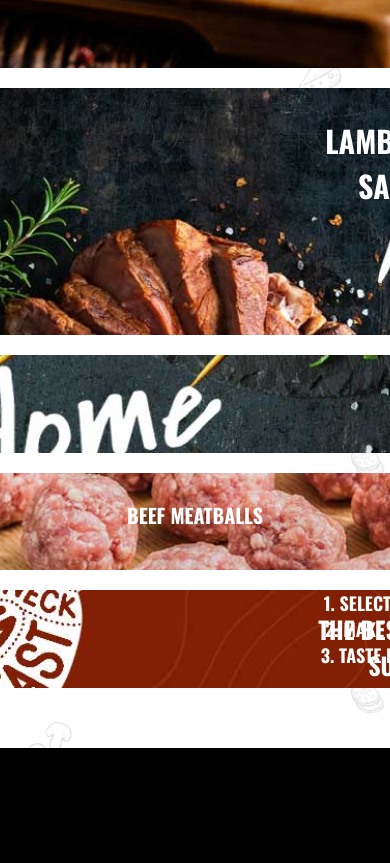
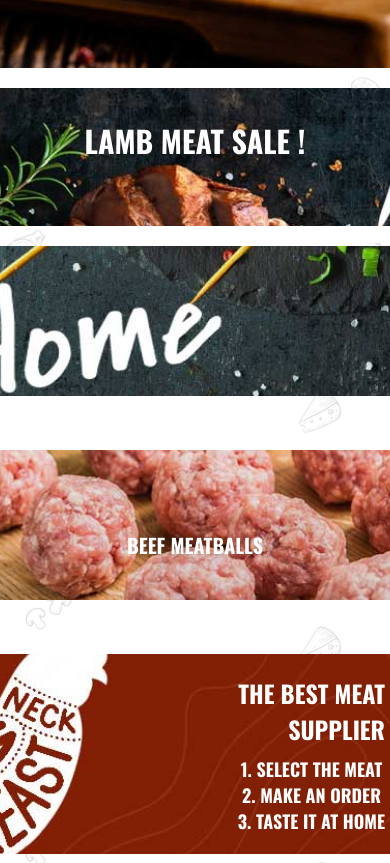
Before and after one commit to Kazirobin/2.Project_Butcher_Shop, a plain HTML site: page index.html in a window 390 px wide. Shown: the part 3497-4360 px from the top of the page. Drawn offline with nearby package versions, Linux system fonts and the light colour scheme.

Commit message:
update services

```diff
--- a/assets/css/style.css
+++ b/assets/css/style.css
@@ -682,7 +682,7 @@ h4.rate_icon{
   width: 600px;
   height: 600px;
   display: grid;
-  grid-template-columns: repeat(auto-fit,minmax(250px,1fr));
+  grid-template-columns: repeat(auto-fit,minmax(200px,1fr));
   gap: 20px;
   margin-inline-start: 20px;
 }
@@ -736,7 +736,14 @@ h4.services_service4_head{
 }
 @media(max-width:1000px){
   .service_bottom{
+    display: flex;
     flex-direction: column;
+    padding-inline: 40px;
+  }
+  .services_left h2,
+  .services_left p
+  {
+  left: 20%;
   }
   .services_right{
     padding: 0;
@@ -745,7 +752,6 @@ h4.services_service4_head{
 }
 @media(max-width:500px){
   .service_bottom{
-    flex-direction: column;
     max-width: 450px;
   }
   .services_left h2,
@@ -758,6 +764,7 @@ h4.services_service4_head{
     margin: 0;
     margin-block-start: 20px;
     grid-template-columns: 1fr;
+    height:800px;
   }
   .services_service1,
   .services_service2,
@@ -765,17 +772,28 @@ h4.services_service4_head{
   .services_service4{
     position: relative;
     max-width: 100%;
-    display: flex;
     text-align: center;
     background-size: 100%;
     background-position:left center;
   }
   .services_service1 h4{
     display: inline-block;
-    position: relative;
     text-align: center;
-    margin-left: auto;
-    padding-left: -40px;
+    max-width: 300px;
+  }
+  .services_service2,
+  .services_service3{
+
+    height: 150px;
+  }
+  .services_service4{
+    height: 200px;
+    width: 100%;
+    margin: 0 auto;
+  }
+  h4.services_service4_head,
+    .services_service4_text{
+    right: 110px;
   }
 }
 /* 4 services section end */
```
